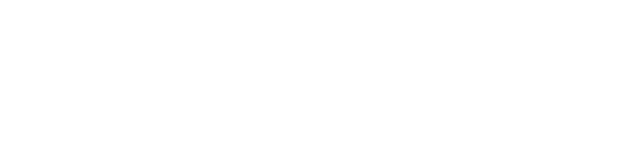
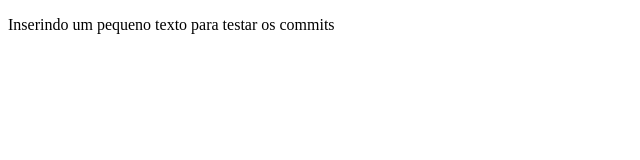
Before and after one commit to filipesatiro/projeto-1, a plain HTML site: page index.html in a window 1280 px wide. Shown: the whole page, without its empty margins (0-640 px from the left). Drawn offline with Linux system fonts and the light colour scheme.

Commit message:
adicionado texto no body

```diff
--- a/index.html
+++ b/index.html
@@ -6,6 +6,6 @@
     <title>Curso Gratuito de Git</title>
 </head>
 <body>
-
+    <p>Inserindo um pequeno texto para testar os commits</p>
 </body>
 </html>
```
